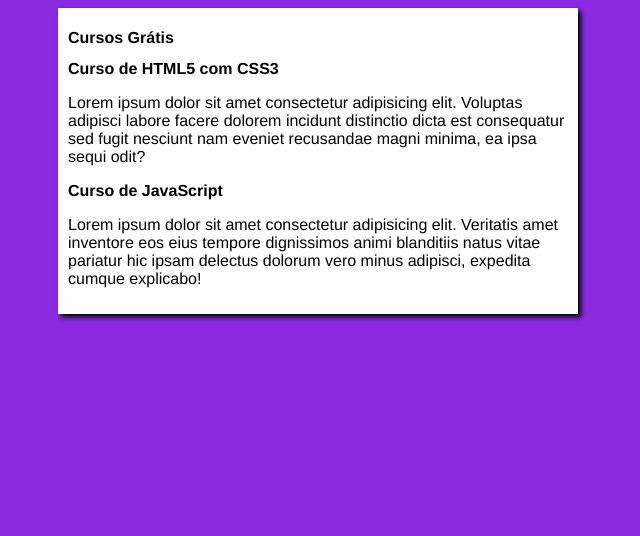
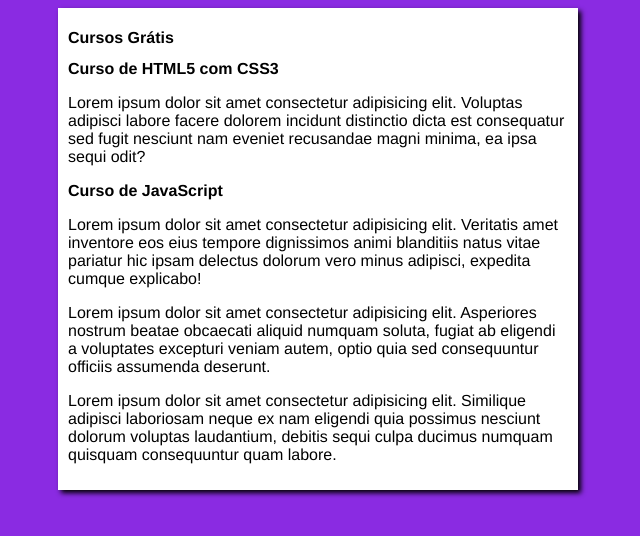
Before and after one commit to Rodrigo98Matos/Projeto-site, a plain HTML site: page index.html in a window 1280 px wide. Shown: the whole page, without its empty margins (322-962 px from the left). Drawn offline with Linux system fonts and the light colour scheme.

Commit message:
Update index.html

```diff
--- a/index.html
+++ b/index.html
@@ -3,7 +3,7 @@
 <head>
     <meta charset="UTF-8">
     <meta name="viewport" content="width=device-width, initial-scale=1.0">
-    <title>Site CursoemVideo</title>
+    <title>Site Curso em Video</title>
     <link rel="stylesheet" href="estilos/style.css">
 </head>
 <body>
@@ -18,6 +18,8 @@
         <article>
             <h2>Curso de JavaScript</h2>
             <p>Lorem ipsum dolor sit amet consectetur adipisicing elit. Veritatis amet inventore eos eius tempore dignissimos animi blanditiis natus vitae pariatur hic ipsam delectus dolorum vero minus adipisci, expedita cumque explicabo!</p>
+            <p>Lorem ipsum dolor sit amet consectetur adipisicing elit. Asperiores nostrum beatae obcaecati aliquid numquam soluta, fugiat ab eligendi a voluptates excepturi veniam autem, optio quia sed consequuntur officiis assumenda deserunt.</p>
+            <p>Lorem ipsum dolor sit amet consectetur adipisicing elit. Similique adipisci laboriosam neque ex nam eligendi quia possimus nesciunt dolorum voluptas laudantium, debitis sequi culpa ducimus numquam quisquam consequuntur quam labore.</p>
         </article>
         </main>
     </body>
```
